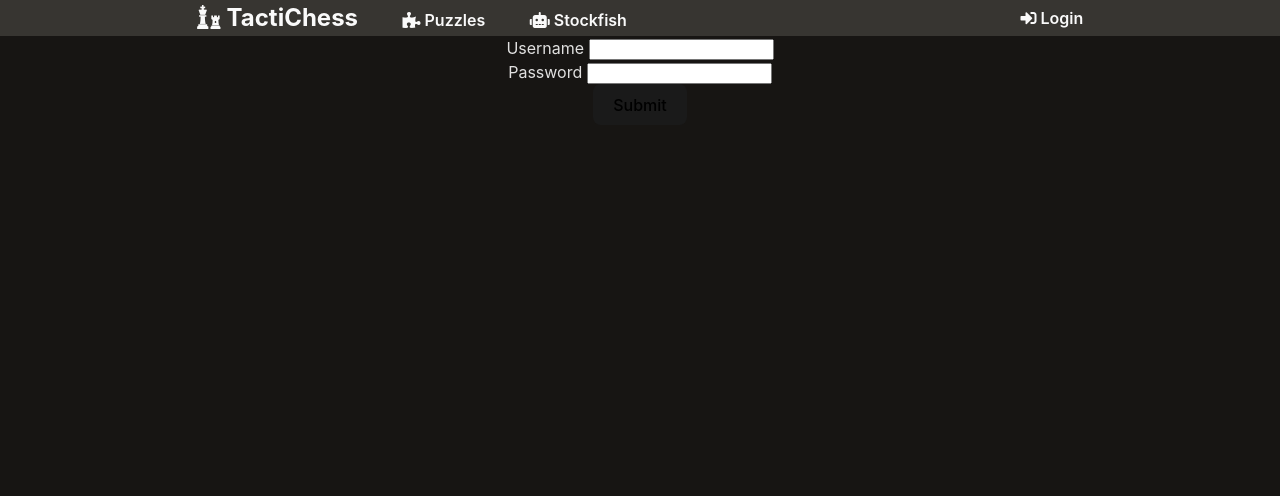
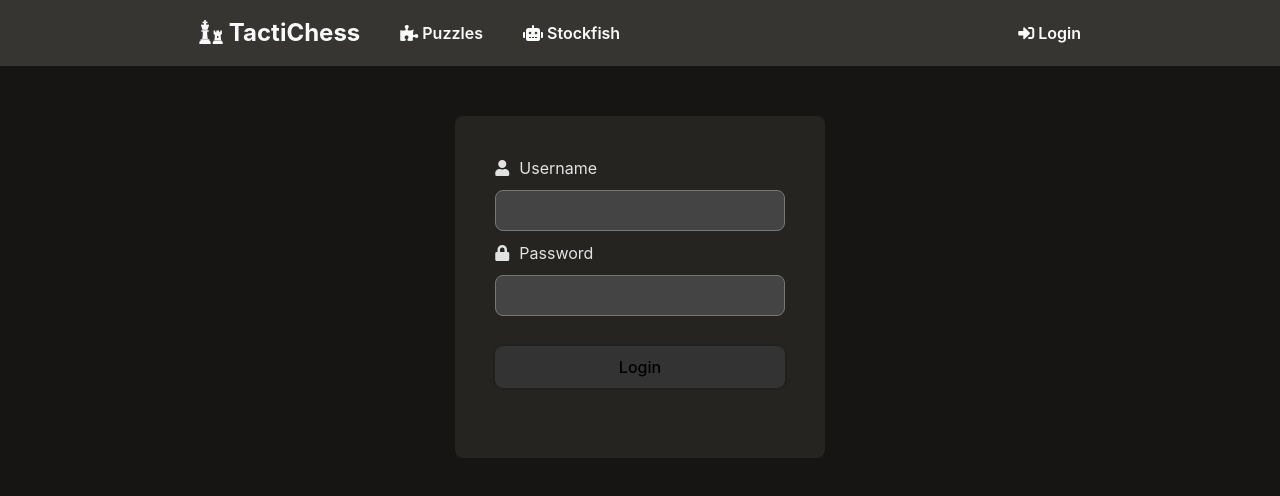
Before and after one commit to IIC3585-2023/svelte-grupo-04, a Svelte app: page /login in a window 1280 px wide. Shown: the top 496 px of the page. Built offline with nearby package versions, Linux system fonts and the light colour scheme.

Commit message:
login css

```diff
--- a/src/app.css
+++ b/src/app.css
@@ -1,3 +1,6 @@
+@import url('https://use.fontawesome.com/releases/v5.0.13/css/all.css');
+
+
 :root {
   font-family: Inter, system-ui, Avenir, Helvetica, Arial, sans-serif;
   line-height: 1.5;
@@ -13,14 +16,6 @@
   -webkit-text-size-adjust: 100%;
 }
 
-a {
-  font-weight: 500;
-  color: #646cff;
-  text-decoration: inherit;
-}
-a:hover {
-  color: #535bf2;
-}
 
 body {
   margin: 0;
@@ -48,6 +43,23 @@ h1 {
   height: 100%;
 }
 
+input {
+  border-radius: 8px;
+  border: 1px solid #777;
+  background-color: #444;
+  padding: 0.6em 1.2em;
+  font-size: 1em;
+  font-weight: 500;
+  font-family: inherit;
+  transition: all 0.2s ease-in-out;
+}
+
+input:focus,
+input:focus-visible {
+  outline: 4px auto #333;
+  border-color: #333;
+}
+
 button {
   border-radius: 8px;
   border: 1px solid transparent;
@@ -55,14 +67,11 @@ button {
   font-size: 1em;
   font-weight: 500;
   font-family: inherit;
-  background-color: #1a1a1a;
+  background-color: #333;
   cursor: pointer;
-  transition: border-color 0.25s;
+  transition: all 0.2s ease-in-out;
+  box-shadow: 0 0 1px 2px rgba(0, 0, 0, 0.1);
 }
 button:hover {
-  border-color: #646cff;
+  filter: brightness(1.1)
 }
-button:focus,
-button:focus-visible {
-  outline: 4px auto -webkit-focus-ring-color;
-}
--- a/src/components/LoginComponent.svelte
+++ b/src/components/LoginComponent.svelte
@@ -30,20 +30,64 @@
 </script>
 
 <form on:submit|preventDefault={login} class="flex mx-auto col-6">
-
-	<div >
-		<label for="username" >Username</label>
+	<div class="box">
+		<label for="username">
+			<i class="fas fa-user"></i>
+			Username
+		</label>
 		<input id="username" bind:value={username} />
 	</div>
 
-	<div >
-		<label for="password" >Password</label>
+	<div class="box">
+		<label for="password">
+			<i class="fas fa-lock"></i>
+			Password
+		</label>
 		<input type="password"  id="password" bind:value={password} />
 	</div>
 
-	<button type="submit" >Submit</button>
+	<button type="submit" >Login</button>
 	<div id="error_message" >
 		<small>{error}</small>
 	</div>
 
 </form>
+
+<style scoped>
+
+	#error_message {
+		color: red;
+	}
+
+	.box {
+		display: flex;
+		flex-direction: column;
+		align-items: start;
+		justify-content: start;
+		gap: 10px;
+	}
+
+	label {
+		display: flex;
+		flex-direction: row;
+		align-items: center;
+		justify-content: start;
+		gap: 10px;
+
+	}
+
+	form {
+		display: flex;
+		flex-direction: column;
+		background-color: #262421;
+		gap: 10px;
+		padding: 40px;
+		margin: 50px 0;
+		border-radius: 0.5rem;
+	}
+
+	button {
+		margin: 20px 0;
+	}
+
+</style>
--- a/src/components/Navbar.svelte
+++ b/src/components/Navbar.svelte
@@ -44,7 +44,6 @@
 
 
 <style scoped>
-    @import url('https://use.fontawesome.com/releases/v5.0.13/css/all.css');
 
     button {
       all: unset;
@@ -68,8 +67,18 @@
       font-weight: 700;
     }
 
+    .navbar-links {
+      display: flex;
+      flex-direction: row;
+      flex-wrap: wrap;
+      align-items: center;
+      justify-content: space-around;
+    }
+
     .navbar {
        display: flex;
+        flex-direction: row;
+        flex-wrap: wrap;
        align-items: center;
        justify-content: space-around;
        width: 100%;
```
